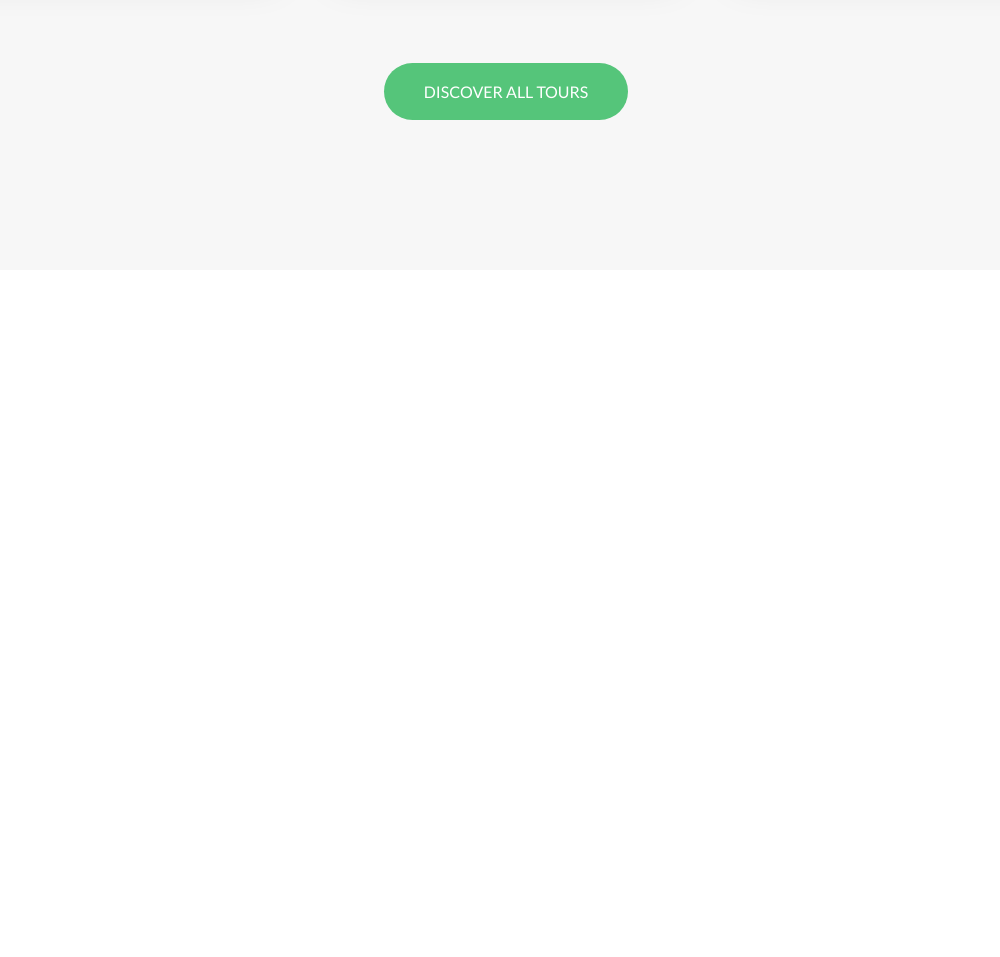
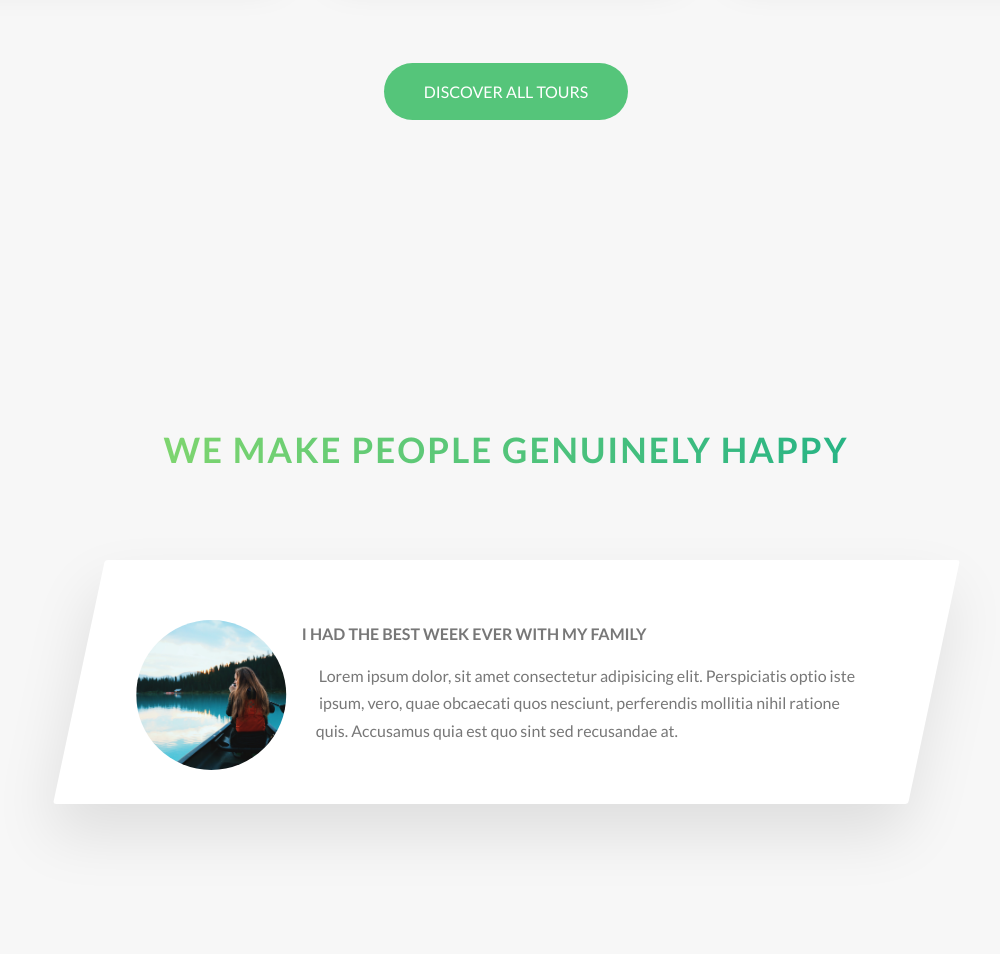
Before and after one commit to stanyzra/Advanced-CSS-and-Sass, a website: page Natours/starter/index.html in a window 1280 px wide. Shown: the part 3006-3963 px from the top of the page, without its empty margins (134-1134 px from the left). Before the commit the page ends 3306 px from the top, so only its background shows below. Drawn offline with Linux system fonts and the light colour scheme.

Commit message:
43. Building the Stories Section - Part 2

```diff
--- a/Natours/starter/index.html
+++ b/Natours/starter/index.html
@@ -221,7 +221,9 @@
                                         <p class="card__price-only">Only</p>
                                         <p class="card__price-value">$497</p>
                                     </div>
-                                    <a href="#" class="btn btn--white">Book now!</a>
+                                    <a href="#" class="btn btn--white"
+                                        >Book now!</a
+                                    >
                                 </div>
                             </div>
                         </div>
@@ -258,7 +260,9 @@
                                         <p class="card__price-only">Only</p>
                                         <p class="card__price-value">$897</p>
                                     </div>
-                                    <a href="#" class="btn btn--white">Book now!</a>
+                                    <a href="#" class="btn btn--white"
+                                        >Book now!</a
+                                    >
                                 </div>
                             </div>
                         </div>
@@ -268,7 +272,34 @@
                 <div class="u-center-text u-margin-top-huge">
                     <a href="#" class="btn btn--green">Discover all tours</a>
                 </div>
+            </section>
 
+            <section class="section-stories">
+                <div class="u-center-text u-margin-bottom-big">
+                    <h2 class="heading-secondary">
+                        We make people genuinely happy
+                    </h2>
+                </div>
+
+                <div class="row">
+                    <div class="story">
+                        <figure class="story__shape">
+                            <img src="img/nat-8.jpg" alt="Person on a tour" class="story__img">
+                        </figure>
+                        <div class="story__text">
+                            <h3 class="heading-tertiary u-margin-bottom-small">
+                                I had the best week ever with my family
+                            </h3>
+                            <p>
+                                Lorem ipsum dolor, sit amet consectetur
+                                adipisicing elit. Perspiciatis optio iste ipsum,
+                                vero, quae obcaecati quos nesciunt, perferendis
+                                mollitia nihil ratione quis. Accusamus quia est
+                                quo sint sed recusandae at.
+                            </p>
+                        </div>
+                    </div>
+                </div>
             </section>
         </main>
     </body>
--- /dev/null
+++ b/Natours/starter/sass/components/_story.scss
@@ -0,0 +1,34 @@
+.story {
+    width: 75%;
+    margin: 0 auto;
+    box-shadow: 0 3rem 6rem rgba($color-black, .1);
+    background-color: $color-white;
+    border-radius: 3px;
+    padding: 6rem;
+    padding-left: 9rem;
+    font-size: $default-font-size;
+    transform: skewX(-12deg);
+
+    & > * {
+        transform: skewX(12deg);
+    }
+
+    &__shape {
+        width: 15rem;
+        height: 15rem;
+        float: left;
+        shape-outside: circle(50% at 50% 50%);
+        -webkit-shape-outside: circle(50% at 50% 50%);
+        -webkit-clip-path: circle(50% at 50% 50%);
+        clip-path: circle(50% at 50% 50%);
+        transform: translateX(-3rem) skewX(12deg);
+    }
+
+    &__img {
+        height: 100%;
+    }
+
+    &__text {
+        transform: skewX(12deg);
+    }
+}
--- a/Natours/starter/sass/main.scss
+++ b/Natours/starter/sass/main.scss
@@ -7,6 +7,7 @@
 @import "base/typography";
 @import "base/utilities";
 
+@import "components/story";
 @import "components/card";
 @import "components/feature-box";
 @import "components/composition";
--- a/Natours/starter/sass/pages/_home.scss
+++ b/Natours/starter/sass/pages/_home.scss
@@ -24,3 +24,8 @@
     padding: 25rem 0 15rem 0;
     margin-top: -10rem;
 }
+
+.section-stories {
+    padding: 15rem 0;
+    background-color: $color-grey-light-1;
+}
```
Also changed, not shown: Natours/starter/css/style.css.
